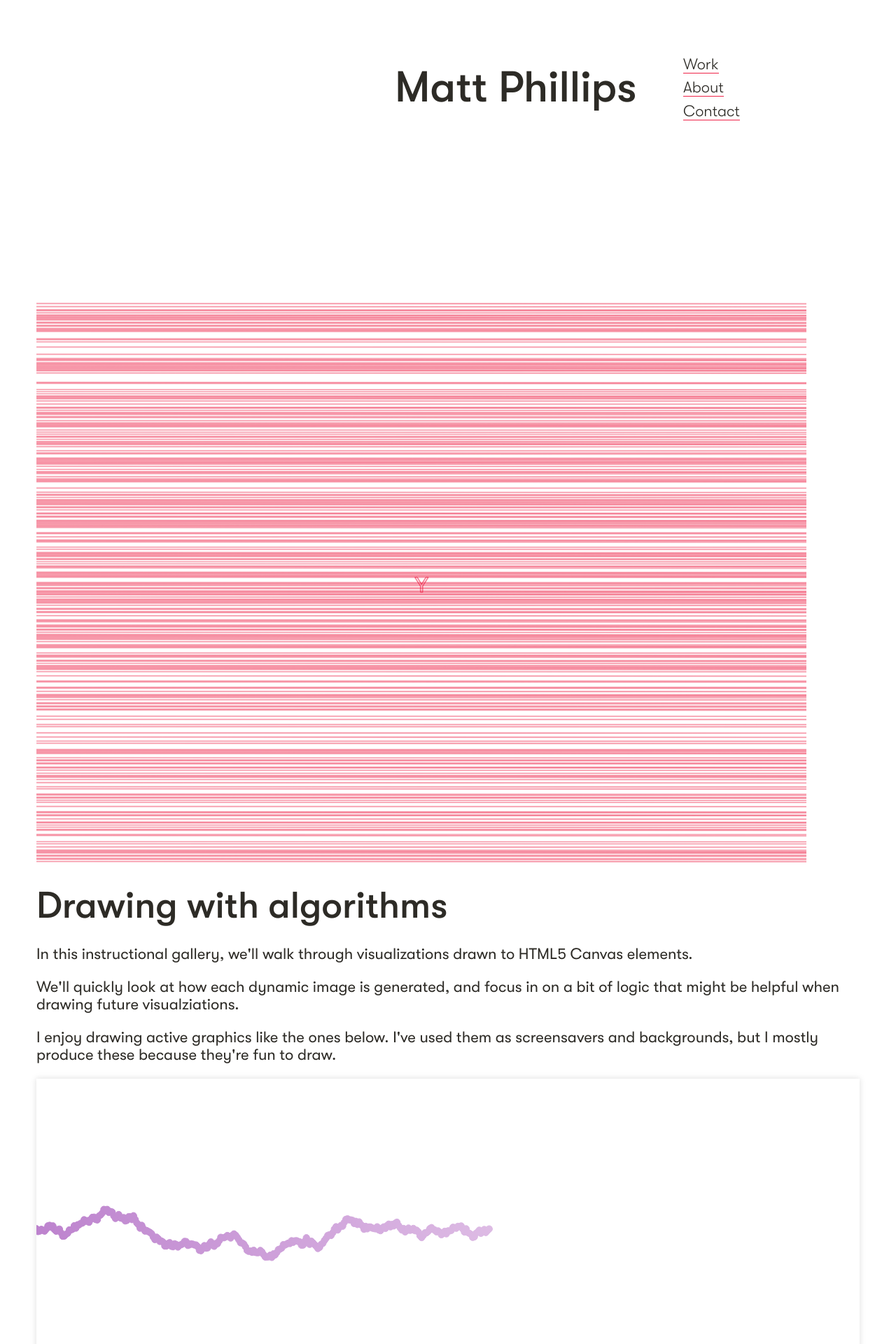
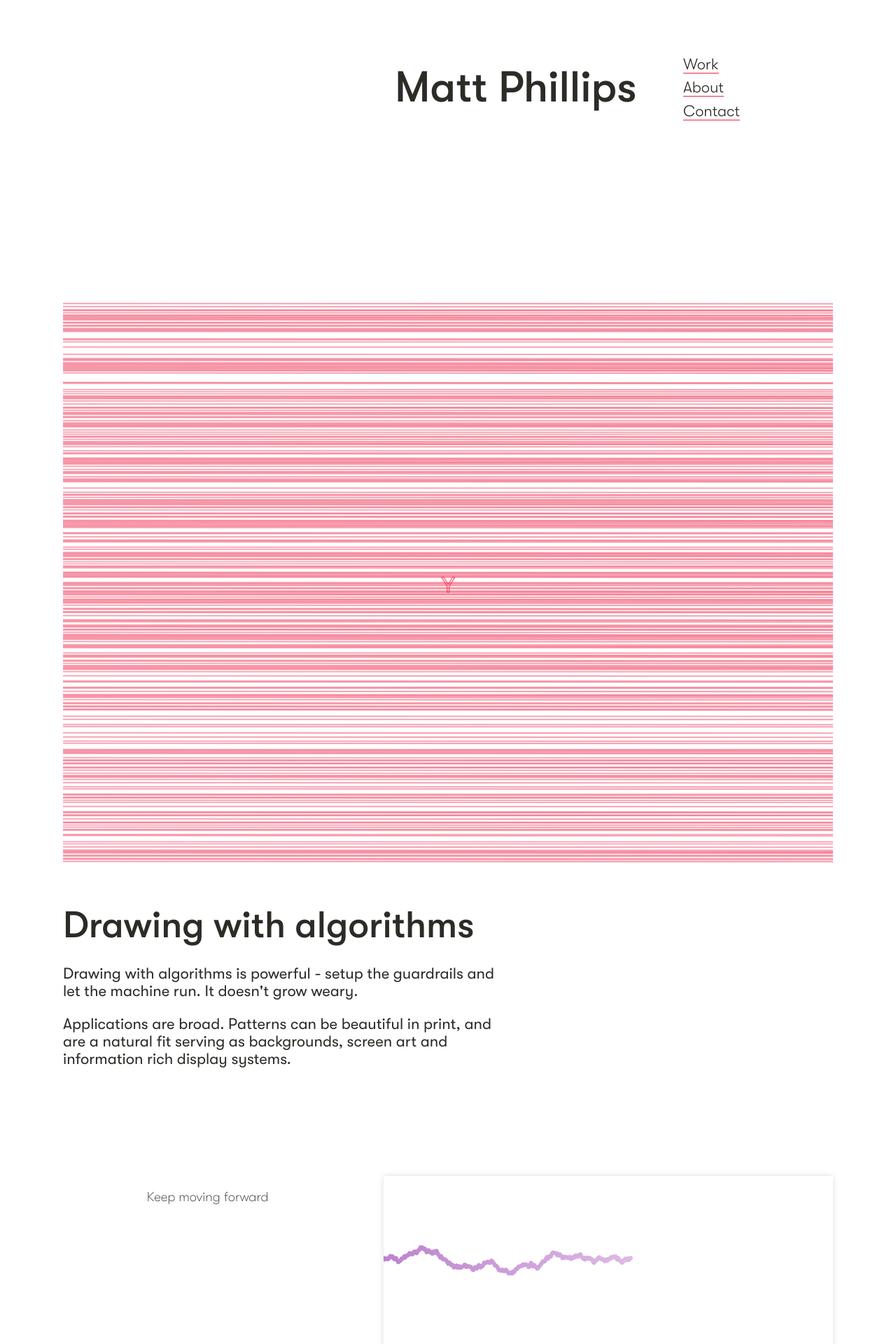
Before and after one commit to phillipsm/mattphillips-us, a Jekyll site: the page built from drawing-algos.html, in a window 1280 px wide. Shown: the top 1920 px of the page at 70% size. Built offline with Jekyll 4.4.1, drawn with Linux system fonts in a browser that asks for light colours; nearby versions of some CDN libraries; library files that are not in the unit come from our copies.

Commit message:
styling of the algos page

```diff
--- a/_sass/common.scss
+++ b/_sass/common.scss
@@ -228,6 +228,13 @@
 
 // Common Explore more grid items
 
+.explore-more-container {
+  .title-container {
+    padding-top: 3rem;
+    border-top: 1px solid #999;
+  }
+}
+
 .title-container {
   grid-area: title-container;
 }
--- a/_sass/drawing-algos.scss
+++ b/_sass/drawing-algos.scss
@@ -1,4 +1,4 @@
-.openbooth {
+.drawing-algos {
 
     .container {
       max-width: 1100px;
@@ -11,17 +11,14 @@
       grid-template-areas:
       "overview-img overview-img overview-img overview-img overview-img"
       "overview-text overview-text overview-text . ."
-      ". img-a img-a img-a img-a"
-      ". img-a-desc-container img-a-desc-container img-a-desc-container img-a-desc-container"
-      ". fullscreen-a fullscreen-a fullscreen-a fullscreen-a"
-      ". img-b img-b img-b img-b"
-      ". img-b-desc-container img-b-desc-container img-b-desc-container img-b-desc-container"
-      ". fullscreen-b fullscreen-b fullscreen-b fullscreen-b"
-      ". img-c img-c img-c img-c"
-      ". img-c-desc-container img-c-desc-container img-c-desc-container img-c-desc-container"
-      ". fullscreen-c fullscreen-c fullscreen-c fullscreen-c"
+      "img-a-desc-container img-a-desc-container img-a img-a img-a"
+      "fullscreen-a fullscreen-a img-a img-a img-a"
+      "img-b-desc-container img-b-desc-container img-b img-b img-b"
+      "fullscreen-b fullscreen-b img-b img-b img-b"
+      "img-c-desc-container img-c-desc-container img-c img-c img-c"
+      "fullscreen-c fullscreen-c img-c img-c img-c"
       "tools-head tools-head tools-head tools-head tools-head"
-      "tools-text tools-text tools-text tools-text tools-text";
+      "tools-text tools-text tools-text . .";
     }
 
 
@@ -81,10 +78,12 @@
 
     .tools-head {
       grid-area: tools-head;
+      margin-bottom: -8rem;
     }
 
     .tools-text {
       grid-area: tools-text;
+      margin-top: -4rem;
     }
 
 
@@ -104,6 +103,10 @@
 
         .tile, .title, .title-container {
           margin: 0;
+        }
+
+        .title-container {
+
         }
 
         .tile {
--- a/drawing-algos.html
+++ b/drawing-algos.html
@@ -29,14 +29,10 @@
     <div class="overview-text">
         <p class="section-title project-title">Drawing with algorithms</p>
         <p>
-            In this instructional gallery, we'll walk through visualizations drawn to HTML5 Canvas elements.
+            Drawing with algorithms is powerful - setup the guardrails and let the machine run. It doesn't grow weary.
         </p>
         <p>
-            We'll quickly look at how each dynamic image is generated, and focus in on a bit of logic that might be helpful when drawing future visualziations.
-        </p>
-        <p>
-          I enjoy drawing active graphics like the ones below. I've used them as screensavers and backgrounds, but I mostly produce these because they're fun to draw.
-          </p>
+          Applications are broad. Patterns can be beautiful in print, and are a natural fit serving as backgrounds, screen art and information rich display systems.          </p>
     </div>
 
     <div class="img-a">
--- a/index.html
+++ b/index.html
@@ -19,8 +19,7 @@
         </div>
 
         <div class="intro-text">
-            <p>Hello!</p>
-            <p>My name is Matt Phillips, I'm an Interaction Designer and Computer Scientist living in the San Francisco Bay Area.</p>
+            <p>Hello! My name is Matt Phillips, I'm an Interaction Designer and Computer Scientist living in the San Francisco Bay Area.</p>
             <p>I currently work as an independent consultant, but I'm seeking more - I want to join your team full time, and build wonderful things together.</p>
         </div>
 
--- a/openbooth.html
+++ b/openbooth.html
@@ -378,10 +378,10 @@
       <img src="/assets/images/openbooth/process-5-c.png"
           alt="Design process step 2 described as organized index cards on the wall"
           srcset="/assets/images/openbooth/process-5-c@2x.png"
-          class="close-prox">
+          class="close-prox framed">
 
       <p class="img-desc">
-          An example page from an OpenBooth marketing booklet.
+          A page from an OpenBooth marketing booklet.
       </p>
     </div>
 
```
